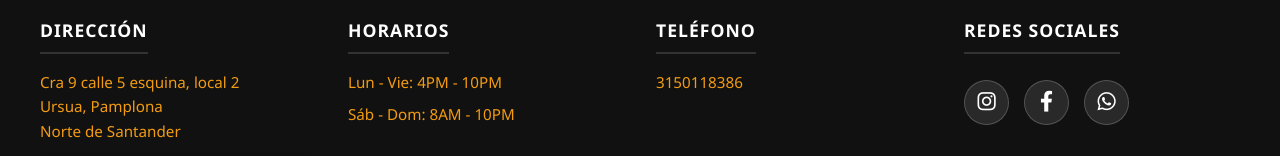
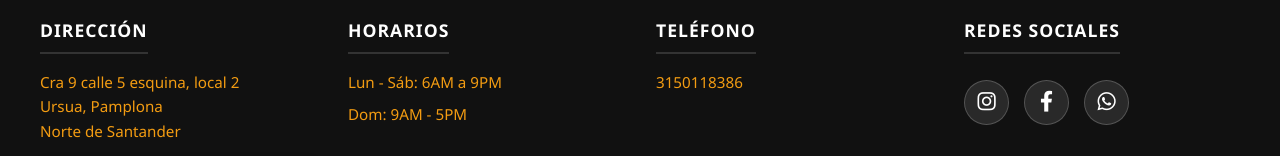
Before and after one commit to juanpis1822/mana-restobar, a website: page frontend/menu-dia.html in a window 1280 px wide. Shown: the part 1542-1698 px from the top of the page. Drawn offline with Linux system fonts and the light colour scheme; no server answers; grey boxes are pictures that could not be loaded.

Commit message:
Update menu-dia.html

```diff
--- a/frontend/menu-dia.html
+++ b/frontend/menu-dia.html
@@ -78,7 +78,7 @@
                 </div>
                 <div class="footer-column">
                     <h4>Horarios</h4>
-                    <ul><li>Lun - Vie: 4PM - 10PM</li><li>Sáb - Dom: 8AM - 10PM</li></ul>
+                    <ul><li>Lun - Sáb: 6AM a 9PM</li><li>Dom: 9AM - 5PM</li></ul>
                 </div>
                 <div class="footer-column">
                     <h4>Teléfono</h4>
```
